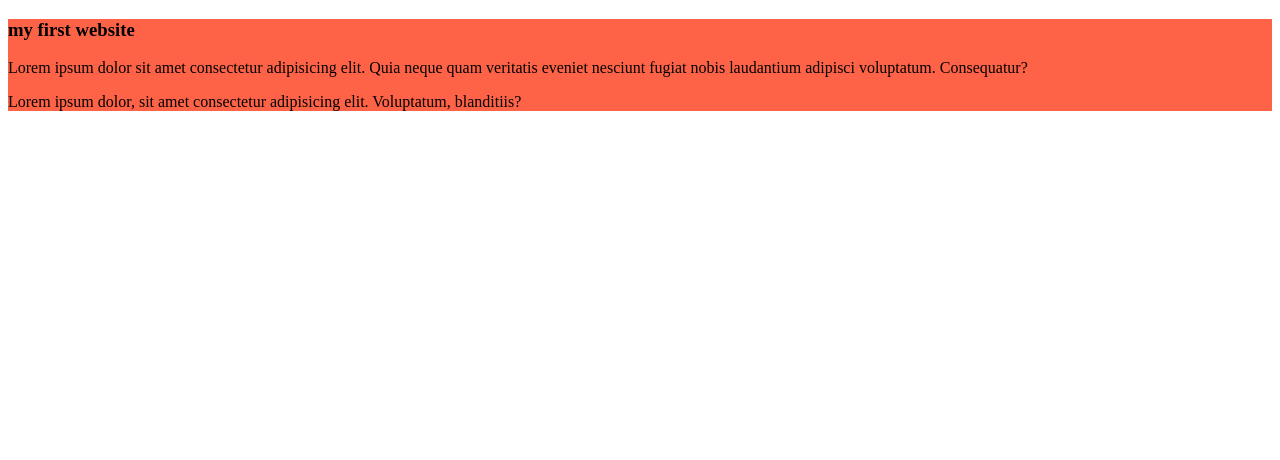
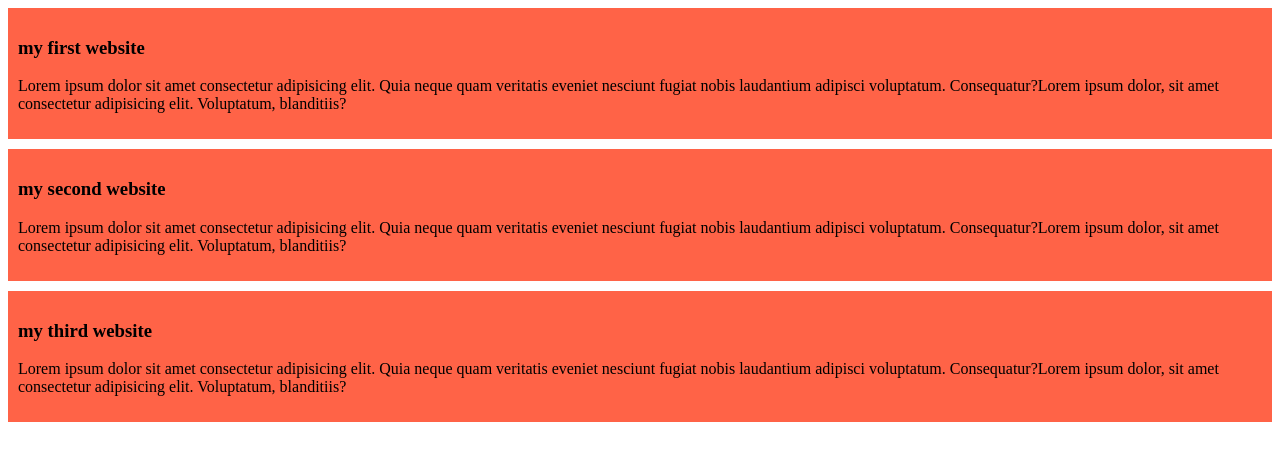
Before and after one commit to SohelRana450/github-test-no-1, a plain HTML site: page index.html in a window 1280 px wide. Drawn offline with Linux system fonts and the light colour scheme.

Commit message:
first commit

```diff
--- a/index.html
+++ b/index.html
@@ -13,10 +13,25 @@
       <p>
         Lorem ipsum dolor sit amet consectetur adipisicing elit. Quia neque quam
         veritatis eveniet nesciunt fugiat nobis laudantium adipisci voluptatum.
-        Consequatur?
+        Consequatur?Lorem ipsum dolor, sit amet consectetur adipisicing elit. Voluptatum,
+        blanditiis?
       </p>
+  </div>
+  <div>
+      <h3>my second website</h3>
       <p>
-        Lorem ipsum dolor, sit amet consectetur adipisicing elit. Voluptatum,
+        Lorem ipsum dolor sit amet consectetur adipisicing elit. Quia neque quam
+        veritatis eveniet nesciunt fugiat nobis laudantium adipisci voluptatum.
+        Consequatur?Lorem ipsum dolor, sit amet consectetur adipisicing elit. Voluptatum,
+        blanditiis?
+      </p>
+      </div>
+      <div>
+      <h3>my third website</h3>
+      <p>
+        Lorem ipsum dolor sit amet consectetur adipisicing elit. Quia neque quam
+        veritatis eveniet nesciunt fugiat nobis laudantium adipisci voluptatum.
+        Consequatur?Lorem ipsum dolor, sit amet consectetur adipisicing elit. Voluptatum,
         blanditiis?
       </p>
     </div>
--- a/style.css
+++ b/style.css
@@ -1,3 +1,5 @@
 div{
     background-color: tomato;
+    padding: 10px;
+    margin-bottom: 10px;
 }
```
